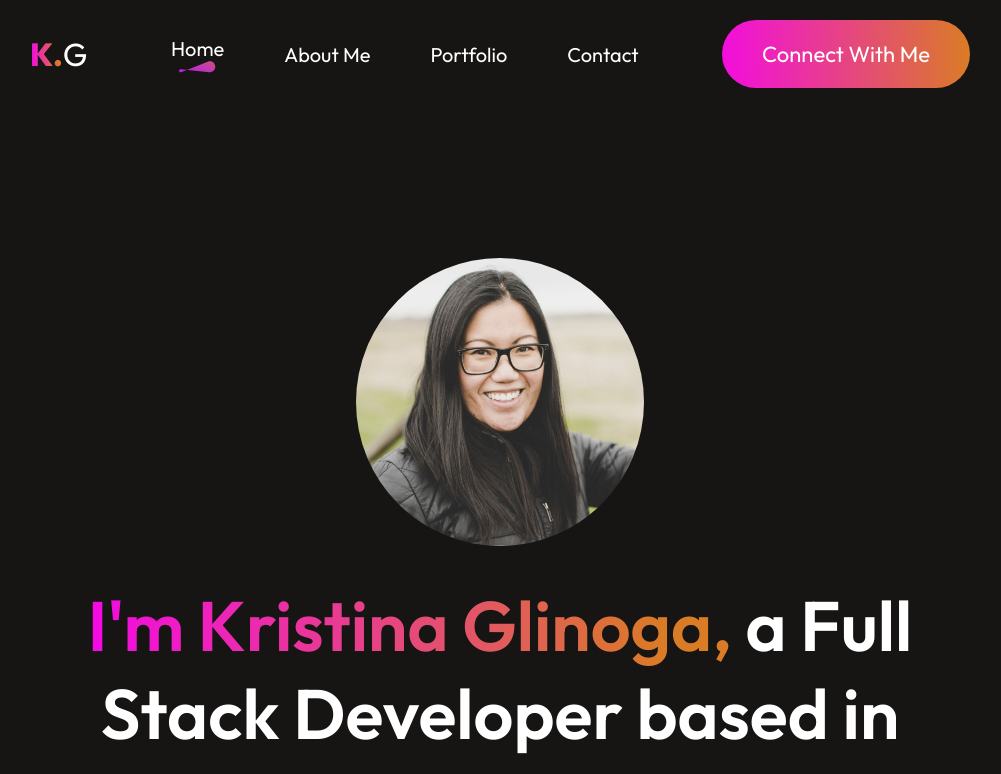
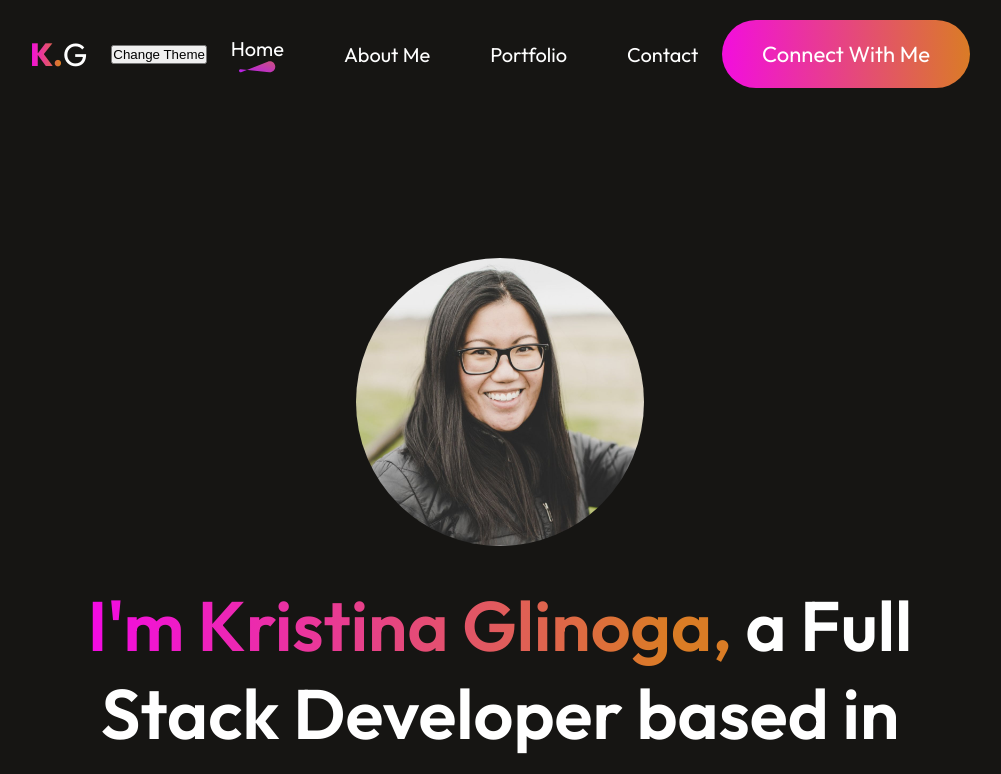
Before and after one commit to hellokristinafaye/portfolio-react, a React (Vite) app: page / in a window 1280 px wide. Shown: the top 774 px of the page, without its empty margins (140-1141 px from the left). Built offline with nearby package versions, Linux system fonts and the light colour scheme.

Commit message:
light/dark mode start - it logs the theme change upon click

```diff
--- a/src/components/NavBar/Navbar.jsx
+++ b/src/components/NavBar/Navbar.jsx
@@ -18,14 +18,35 @@ const Navbar = () => {
   const closeMenu = () => {
     menuRef.current.style.right = "-350px";
   }
+// LightDarkMode START
+const [theme, setTheme] = useState("dark");
+
+function handleToggleTheme() {
+  setTheme(theme === "light" ? "dark" : "light");
+  console.log(theme);
+}
+// LightDarkMode END
 
   return (
-    <div className="navbar">
+    <div className="navbar" data-theme={theme}>
       {/* <img src={logo} alt="" className="" /> */}
-      <h1 className="custom-logo"><span className="">K.</span>G</h1>
+      <h1 className="custom-logo">
+        <span className="">K.</span>G
+      </h1>
+
+      {/* LightDarkMode Trial */}
+      <button onClick={handleToggleTheme} className="">
+        Change Theme
+      </button>
+
       <img src={menu_open} onClick={openMenu} alt="" className="nav-mob-open" />
       <ul ref={menuRef} className="nav-menu">
-      <img src={menu_close} onClick={closeMenu} alt="" className="nav-mob-close" />
+        <img
+          src={menu_close}
+          onClick={closeMenu}
+          alt=""
+          className="nav-mob-close"
+        />
         <li className="">
           <AnchorLink className="anchor-link" href="#home">
             <p onClick={() => setMenu("home")} className="">
```
